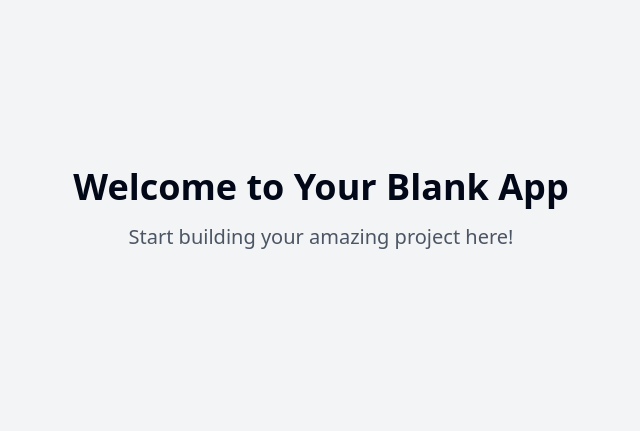
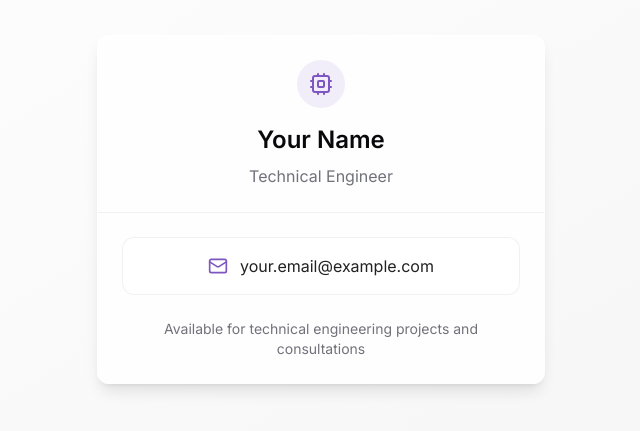
Before and after one commit to sigiuscom/folio, a React (Vite) app: page / in a window 1280 px wide. Shown: the part 191-622 px from the top of the page, without its empty margins (319-959 px from the left). Built offline with nearby package versions, Linux system fonts and the light colour scheme.

Commit message:
Add business card website
This commit adds a business card website to showcase the technical engineer's skills and contact information.

```diff
--- a/src/index.css
+++ b/src/index.css
@@ -1,3 +1,6 @@
+
+@import url('https://fonts.googleapis.com/css2?family=Inter:wght@300;400;500;600;700&display=swap');
+
 @tailwind base;
 @tailwind components;
 @tailwind utilities;
@@ -5,88 +8,25 @@
 @layer base {
   :root {
     --background: 0 0% 100%;
-    --foreground: 222.2 84% 4.9%;
-
+    --foreground: 240 10% 3.9%;
     --card: 0 0% 100%;
-    --card-foreground: 222.2 84% 4.9%;
-
+    --card-foreground: 240 10% 3.9%;
     --popover: 0 0% 100%;
-    --popover-foreground: 222.2 84% 4.9%;
-
-    --primary: 222.2 47.4% 11.2%;
-    --primary-foreground: 210 40% 98%;
-
-    --secondary: 210 40% 96.1%;
-    --secondary-foreground: 222.2 47.4% 11.2%;
-
-    --muted: 210 40% 96.1%;
-    --muted-foreground: 215.4 16.3% 46.9%;
-
-    --accent: 210 40% 96.1%;
-    --accent-foreground: 222.2 47.4% 11.2%;
-
+    --popover-foreground: 240 10% 3.9%;
+    --primary: 262 47% 55%;
+    --primary-foreground: 0 0% 100%;
+    --secondary: 240 5% 25%;
+    --secondary-foreground: 0 0% 100%;
+    --muted: 240 4.8% 95.9%;
+    --muted-foreground: 240 3.8% 46.1%;
+    --accent: 240 4.8% 95.9%;
+    --accent-foreground: 240 5.9% 10%;
     --destructive: 0 84.2% 60.2%;
-    --destructive-foreground: 210 40% 98%;
-
-    --border: 214.3 31.8% 91.4%;
-    --input: 214.3 31.8% 91.4%;
-    --ring: 222.2 84% 4.9%;
-
-    --radius: 0.5rem;
-
-    --sidebar-background: 0 0% 98%;
-
-    --sidebar-foreground: 240 5.3% 26.1%;
-
-    --sidebar-primary: 240 5.9% 10%;
-
-    --sidebar-primary-foreground: 0 0% 98%;
-
-    --sidebar-accent: 240 4.8% 95.9%;
-
-    --sidebar-accent-foreground: 240 5.9% 10%;
-
-    --sidebar-border: 220 13% 91%;
-
-    --sidebar-ring: 217.2 91.2% 59.8%;
-  }
-
-  .dark {
-    --background: 222.2 84% 4.9%;
-    --foreground: 210 40% 98%;
-
-    --card: 222.2 84% 4.9%;
-    --card-foreground: 210 40% 98%;
-
-    --popover: 222.2 84% 4.9%;
-    --popover-foreground: 210 40% 98%;
-
-    --primary: 210 40% 98%;
-    --primary-foreground: 222.2 47.4% 11.2%;
-
-    --secondary: 217.2 32.6% 17.5%;
-    --secondary-foreground: 210 40% 98%;
-
-    --muted: 217.2 32.6% 17.5%;
-    --muted-foreground: 215 20.2% 65.1%;
-
-    --accent: 217.2 32.6% 17.5%;
-    --accent-foreground: 210 40% 98%;
-
-    --destructive: 0 62.8% 30.6%;
-    --destructive-foreground: 210 40% 98%;
-
-    --border: 217.2 32.6% 17.5%;
-    --input: 217.2 32.6% 17.5%;
-    --ring: 212.7 26.8% 83.9%;
-    --sidebar-background: 240 5.9% 10%;
-    --sidebar-foreground: 240 4.8% 95.9%;
-    --sidebar-primary: 224.3 76.3% 48%;
-    --sidebar-primary-foreground: 0 0% 100%;
-    --sidebar-accent: 240 3.7% 15.9%;
-    --sidebar-accent-foreground: 240 4.8% 95.9%;
-    --sidebar-border: 240 3.7% 15.9%;
-    --sidebar-ring: 217.2 91.2% 59.8%;
+    --destructive-foreground: 0 0% 98%;
+    --border: 240 5.9% 90%;
+    --input: 240 5.9% 90%;
+    --ring: 262 47% 55%;
+    --radius: 0.75rem;
   }
 }
 
@@ -94,8 +34,27 @@
   * {
     @apply border-border;
   }
-
   body {
-    @apply bg-background text-foreground;
+    @apply bg-background text-foreground font-inter antialiased;
   }
 }
+
+/* Custom animations */
+@keyframes fadeIn {
+  from {
+    opacity: 0;
+    transform: translateY(10px);
+  }
+  to {
+    opacity: 1;
+    transform: translateY(0);
+  }
+}
+
+.animate-fade-in {
+  animation: fadeIn 0.6s ease-out forwards;
+}
+
+.glass-card {
+  @apply bg-white/80 backdrop-blur-md border border-white/20 shadow-lg;
+}
--- a/src/pages/Index.tsx
+++ b/src/pages/Index.tsx
@@ -1,11 +1,50 @@
-// Update this page (the content is just a fallback if you fail to update the page)
+
+import { Mail, Cpu } from "lucide-react";
+import { useState } from "react";
+import { toast } from "sonner";
 
 const Index = () => {
+  const [copied, setCopied] = useState(false);
+  const email = "your.email@example.com"; // Replace with your actual email
+
+  const copyEmail = () => {
+    navigator.clipboard.writeText(email);
+    setCopied(true);
+    toast.success("Email copied to clipboard!");
+    setTimeout(() => setCopied(false), 2000);
+  };
+
   return (
-    <div className="min-h-screen flex items-center justify-center bg-gray-100">
-      <div className="text-center">
-        <h1 className="text-4xl font-bold mb-4">Welcome to Your Blank App</h1>
-        <p className="text-xl text-gray-600">Start building your amazing project here!</p>
+    <div className="min-h-screen flex items-center justify-center bg-gradient-to-br from-background to-muted p-4">
+      <div className="w-full max-w-md animate-fade-in">
+        <div className="glass-card rounded-lg overflow-hidden">
+          {/* Header Section */}
+          <div className="p-6 text-center border-b border-border/50">
+            <div className="inline-flex items-center justify-center w-12 h-12 mb-4 rounded-full bg-primary/10">
+              <Cpu className="w-6 h-6 text-primary" />
+            </div>
+            <h1 className="text-2xl font-semibold mb-2">Your Name</h1>
+            <p className="text-muted-foreground">Technical Engineer</p>
+          </div>
+
+          {/* Contact Section */}
+          <div className="p-6">
+            <button
+              onClick={copyEmail}
+              className="w-full group flex items-center justify-center gap-3 p-4 rounded-lg bg-background/50 hover:bg-background/80 transition-all duration-300 border border-border/50"
+            >
+              <Mail className="w-5 h-5 text-primary group-hover:scale-110 transition-transform duration-300" />
+              <span className="text-foreground/90 group-hover:text-foreground transition-colors duration-300">
+                {email}
+              </span>
+            </button>
+
+            {/* Additional Info */}
+            <p className="text-sm text-muted-foreground text-center mt-6">
+              Available for technical engineering projects and consultations
+            </p>
+          </div>
+        </div>
       </div>
     </div>
   );
--- a/tailwind.config.ts
+++ b/tailwind.config.ts
@@ -1,3 +1,4 @@
+
 import type { Config } from "tailwindcss";
 
 export default {
@@ -12,85 +13,70 @@ export default {
   theme: {
     container: {
       center: true,
-			padding: '2rem',
+      padding: "2rem",
       screens: {
-				'2xl': '1400px'
-			}
+        "2xl": "1400px",
+      },
     },
     extend: {
+      fontFamily: {
+        inter: ["Inter", "sans-serif"],
+      },
       colors: {
-				border: 'hsl(var(--border))',
-				input: 'hsl(var(--input))',
-				ring: 'hsl(var(--ring))',
-				background: 'hsl(var(--background))',
-				foreground: 'hsl(var(--foreground))',
+        border: "hsl(var(--border))",
+        input: "hsl(var(--input))",
+        ring: "hsl(var(--ring))",
+        background: "hsl(var(--background))",
+        foreground: "hsl(var(--foreground))",
         primary: {
-					DEFAULT: 'hsl(var(--primary))',
-					foreground: 'hsl(var(--primary-foreground))'
+          DEFAULT: "hsl(var(--primary))",
+          foreground: "hsl(var(--primary-foreground))",
         },
         secondary: {
-					DEFAULT: 'hsl(var(--secondary))',
-					foreground: 'hsl(var(--secondary-foreground))'
+          DEFAULT: "hsl(var(--secondary))",
+          foreground: "hsl(var(--secondary-foreground))",
         },
         destructive: {
-					DEFAULT: 'hsl(var(--destructive))',
-					foreground: 'hsl(var(--destructive-foreground))'
+          DEFAULT: "hsl(var(--destructive))",
+          foreground: "hsl(var(--destructive-foreground))",
         },
         muted: {
-					DEFAULT: 'hsl(var(--muted))',
-					foreground: 'hsl(var(--muted-foreground))'
+          DEFAULT: "hsl(var(--muted))",
+          foreground: "hsl(var(--muted-foreground))",
         },
         accent: {
-					DEFAULT: 'hsl(var(--accent))',
-					foreground: 'hsl(var(--accent-foreground))'
+          DEFAULT: "hsl(var(--accent))",
+          foreground: "hsl(var(--accent-foreground))",
         },
         popover: {
-					DEFAULT: 'hsl(var(--popover))',
-					foreground: 'hsl(var(--popover-foreground))'
+          DEFAULT: "hsl(var(--popover))",
+          foreground: "hsl(var(--popover-foreground))",
         },
         card: {
-					DEFAULT: 'hsl(var(--card))',
-					foreground: 'hsl(var(--card-foreground))'
+          DEFAULT: "hsl(var(--card))",
+          foreground: "hsl(var(--card-foreground))",
         },
-				sidebar: {
-					DEFAULT: 'hsl(var(--sidebar-background))',
-					foreground: 'hsl(var(--sidebar-foreground))',
-					primary: 'hsl(var(--sidebar-primary))',
-					'primary-foreground': 'hsl(var(--sidebar-primary-foreground))',
-					accent: 'hsl(var(--sidebar-accent))',
-					'accent-foreground': 'hsl(var(--sidebar-accent-foreground))',
-					border: 'hsl(var(--sidebar-border))',
-					ring: 'hsl(var(--sidebar-ring))'
-				}
       },
       borderRadius: {
-				lg: 'var(--radius)',
-				md: 'calc(var(--radius) - 2px)',
-				sm: 'calc(var(--radius) - 4px)'
+        lg: "var(--radius)",
+        md: "calc(var(--radius) - 2px)",
+        sm: "calc(var(--radius) - 4px)",
       },
       keyframes: {
-				'accordion-down': {
-					from: {
-						height: '0'
+        "accordion-down": {
+          from: { height: "0" },
+          to: { height: "var(--radix-accordion-content-height)" },
         },
-					to: {
-						height: 'var(--radix-accordion-content-height)'
-					}
+        "accordion-up": {
+          from: { height: "var(--radix-accordion-content-height)" },
+          to: { height: "0" },
         },
-				'accordion-up': {
-					from: {
-						height: 'var(--radix-accordion-content-height)'
-					},
-					to: {
-						height: '0'
-					}
-				}
       },
       animation: {
-				'accordion-down': 'accordion-down 0.2s ease-out',
-				'accordion-up': 'accordion-up 0.2s ease-out'
-			}
-		}
+        "accordion-down": "accordion-down 0.2s ease-out",
+        "accordion-up": "accordion-up 0.2s ease-out",
+      },
+    },
   },
   plugins: [require("tailwindcss-animate")],
 } satisfies Config;
```
Lines whose indentation alone changed are shown as unchanged.
